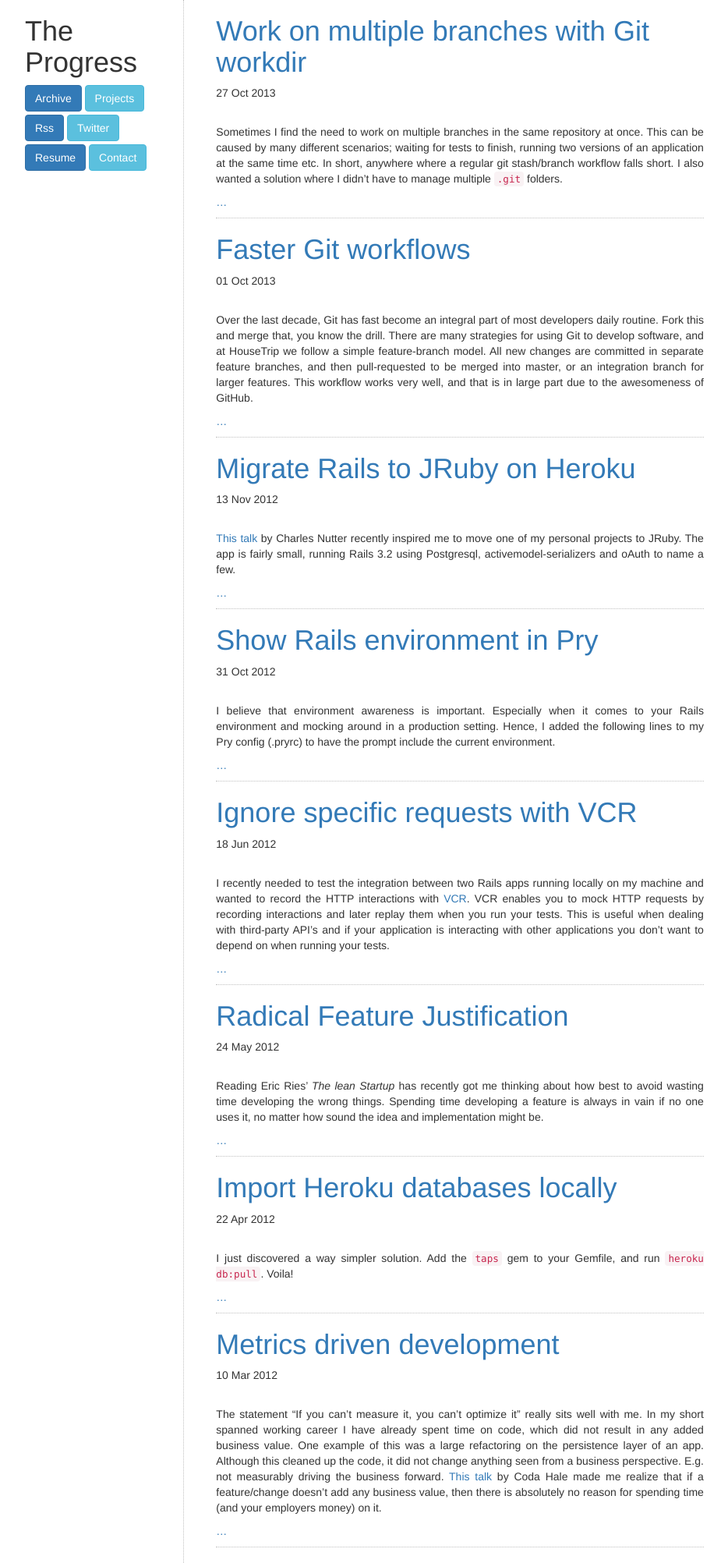
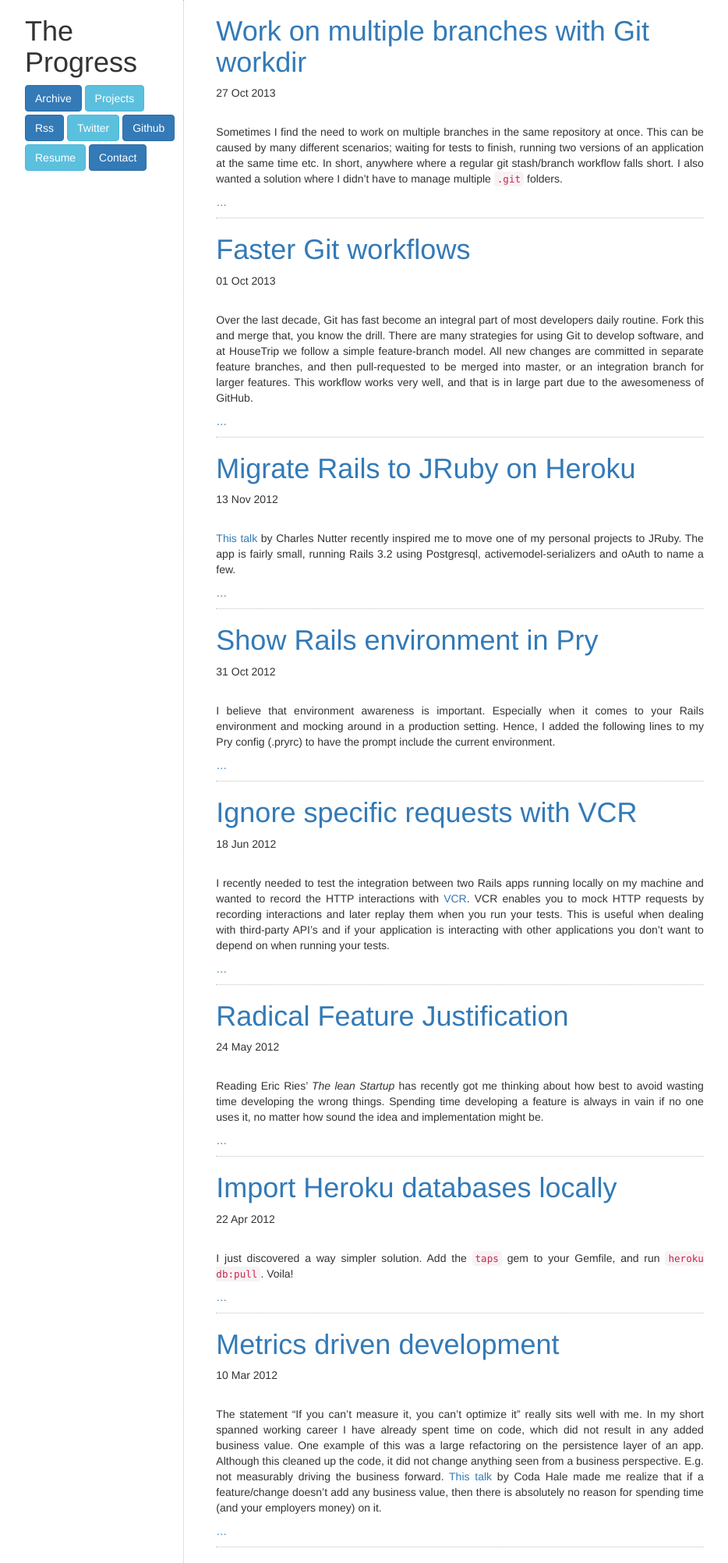
Before and after one commit to thejspr/thejspr.com, a Jekyll site: the page built from index.html, in a window 1280 px wide. Shown: the whole page at 78% size, without its empty margins (38-972 px from the left). Built offline with Jekyll 4.4.1, drawn with Linux system fonts in a browser that asks for light colours; nearby versions of some CDN libraries.

Commit message:
Add rel=me to links and upgrade bootstrap

```diff
--- a/_layouts/default.html
+++ b/_layouts/default.html
@@ -2,33 +2,34 @@
 <html lang='en'>
   <head>
     <meta http-equiv='Content-Type' content='text/html; charset=utf-8'>
-    <meta http-equiv="X-UA-Compatible" content="IE=edge,chrome=1">
+    <meta http-equiv='X-UA-Compatible' content='IE=edge,chrome=1'>
     <title>{{ page.title }}</title>
-    <meta name="viewport" content="width=device-width, initial-scale=1.0">
-    <link rel="alternate" type="application/rss+xml" title="The Progress" href="/feed.xml" />
+    <meta name='viewport' content='width=device-width, initial-scale=1.0'>
+    <link rel='alternate' type='application/rss+xml' title='The Progress' href='/feed.xml' />
 
-    <link href="//netdna.bootstrapcdn.com/bootstrap/3.0.0/css/bootstrap.min.css" rel="stylesheet">
-    <!-- <link href="/css/bootstrap.css" rel="stylesheet"> -->
-    <link rel="stylesheet" href="/css/style.css">
+    <link href='//netdna.bootstrapcdn.com/bootstrap/3.0.2/css/bootstrap.min.css' rel='stylesheet'>
+    <!-- <link href='/css/bootstrap.css' rel='stylesheet'> -->
+    <link rel='stylesheet' href='/css/style.css'>
   </head>
   <body>
 
-    <div class="container">
-      <div class="row">
+    <div class='container'>
+      <div class='row'>
 
-        <aside class="col-sm-12 col-md-2">
-          <div class="sidebar sticky">
-            <h1 class="title"><a href="/">{{ site.name }}</a></h1>
-            <a class='btn btn-primary' href="/archive">Archive</a>
-            <a class='btn btn-info' href="/projects">Projects</a>
-            <a class='btn btn-primary' href="/feed.xml">Rss</a>
-            <a class='btn btn-info' href="http://twitter.com/thejspr">Twitter</a>
-            <a class='btn btn-primary' href="/resume-jesper-kjeldgaard.pdf">Resume</a>
-            <a class='btn btn-info' href="mailto:thejspr@gmail.com">Contact</a>
+        <aside class='col-sm-12 col-md-2'>
+          <div class='sidebar sticky'>
+            <h1 class='title'><a href='/'>{{ site.name }}</a></h1>
+            <a class='btn btn-primary' href='/archive'>Archive</a>
+            <a class='btn btn-info' href='/projects'>Projects</a>
+            <a class='btn btn-primary' href='/feed.xml'>Rss</a>
+            <a class='btn btn-info' href='http://twitter.com/thejspr' rel='me'>Twitter</a>
+            <a class='btn btn-primary' href='http://github.com/thejspr' rel='me'>Github</a>
+            <a class='btn btn-info' href='/resume-jesper-kjeldgaard.pdf'>Resume</a>
+            <a class='btn btn-primary' href='mailto:thejspr@gmail.com' rel='me'>Contact</a>
           </div>
         </aside>
 
-        <section class="col-sm-12 col-md-7 content">
+        <section class='col-sm-12 col-md-7 content'>
           {{ content }}
         </section>
 
```
